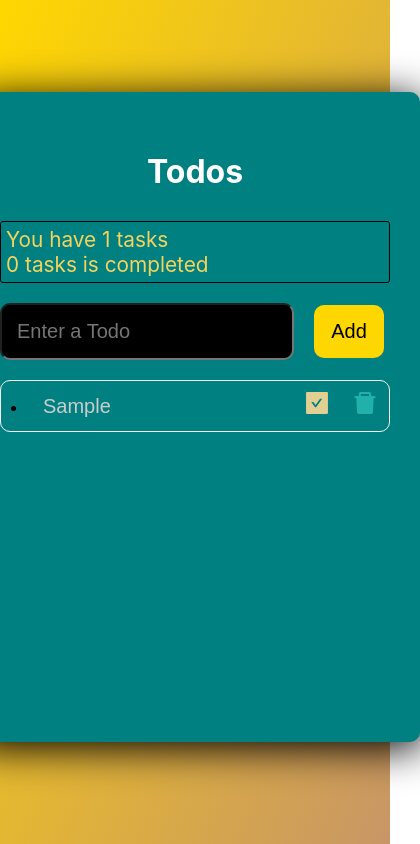
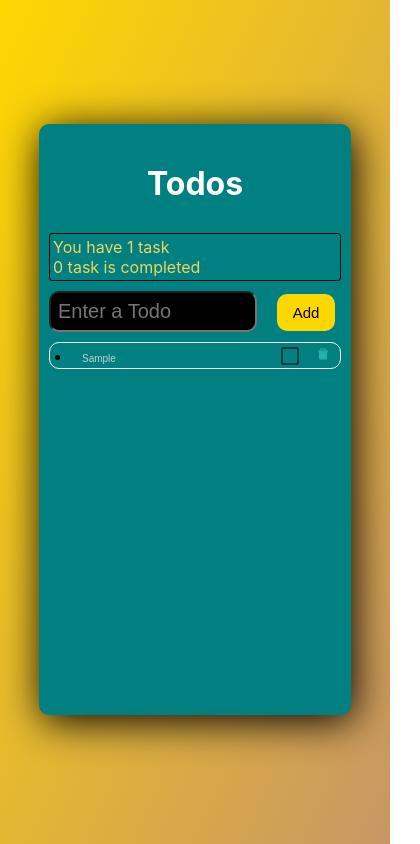
Before and after one commit to mouhamadx92x/todo, a React (Create React App) app: page / in a window 390 px wide. Both pictures are taken after typing "Sample" into the empty fields and a click on the button "Add". Shown: the whole page, 420 px wide, since content can reach past the window. Built offline with nearby package versions, Linux system fonts and the light colour scheme.

Commit message:
adding check box

```diff
--- a/src/Components/App.jsx
+++ b/src/Components/App.jsx
@@ -9,7 +9,11 @@ import TaskCounter from "./TaskCounter";
 function App() {
   const { input, setInput, todos, setTodos } = useContext(todoContext);
   return (
-    <div className="container">
+    <div>
+<h1></h1>
+{/* -------------------------------------------------------------------------------- */}
+
+<div className="container">
       <div className="app-wrapper">
         <div>
           <Header />
@@ -30,6 +34,13 @@ function App() {
         </div>
       </div>
     </div>
+
+{/* ------------------------------------------------------------------------------- */}
+<h1></h1>
+
+
+
+    </div>
   );
 }
 
--- a/src/Components/TaskCounter.jsx
+++ b/src/Components/TaskCounter.jsx
@@ -10,8 +10,8 @@ const TaskCounter = () => {
 
   return (
  <div className='conterWraper'>
-        <p>You have {taskNumber} tasks</p>
-        <p>{isComplete} tasks is completed</p>
+        <p>You have {taskNumber} {taskNumber <= 1 ?"task" :"tasks"}</p>
+        <p>{isComplete} {isComplete <= 1 ?"task is completed " :"tasks are completed"}</p>
         </div>
   )
 }
--- a/src/Components/TodosList.jsx
+++ b/src/Components/TodosList.jsx
@@ -1,8 +1,8 @@
 import { useContext } from "react";
 import { todoContext } from "../Context/context.js";
 import React from "react";
-import { AiFillCheckSquare } from "react-icons/ai";
 import { AiFillDelete } from "react-icons/ai";
+import Checkbox from "@material-ui/core/Checkbox";
 
 const TodosList = () => {
   const {
@@ -41,43 +41,9 @@ const TodosList = () => {
     setTodos(compltedTodo);
   };
 
-  //   const completeHandler = (task) => {
-  //     const compltedTodo = todos.map((todo) => {
-  //       if (task.id === todo.id) {
-  //         return { ...task, isDone: !task.isDone };
-  //       }
-
-  //       return todo;
-  //     });
-  //     setTodos(compltedTodo);
-  //   };
-
-  //   const completeConter = () => {
-  // todos.map((todo)=>{
-  //   if (todo.isDone) {
-  //     setIsComplete(isComplete - 1);
-  //   } else {
-  //     setIsComplete(isComplete + 1);
-  //   }
-  // })
-
-  //   };
-
-  // const completeConter = () => {
-  //   todos.map((todo) => {
-  //     setIsComplete(0);
-
-  //     if (todo.isDone) {
-  //       setIsComplete(isComplete - 1);
-  //     } else {
-  //       setIsComplete(isComplete + 1);
-  //     }
-  //   });
-  // };
-
   return (
-    <div>
-      {todos.map((todo) => (
+    <div className="todos-wrapper">
+      { todos.length > 0 ?  todos.map((todo) => (
         <div className="list-item" key={todo.id}>
           <div>
             <li>
@@ -89,16 +55,14 @@ const TodosList = () => {
               />
             </li>
           </div>
-          <div>
-            <button
-              className="button-complete "
-              onClick={() => {
-                completeHandler(todo);
-                // completeConter();
-              }}
-            >
-              <AiFillCheckSquare />
-            </button>
+          <div className="button-container">
+            <Checkbox
+              checked={todo.isDone}
+              value={todo.isDone}
+              onChange={() => completeHandler(todo)}
+              inputProps={{ "aria-label": "primary checkbox" }}
+              color="primary"
+            />
 
             <button
               className="button-delete "
@@ -108,7 +72,7 @@ const TodosList = () => {
             </button>
           </div>
         </div>
-      ))}
+      )) :<h1 className="alternative">Add todos</h1>}
     </div>
   );
 };
--- a/src/Style/App.css
+++ b/src/Style/App.css
@@ -2,7 +2,11 @@
   margin: 0;
   padding: 0;
 }
-
+.alternative{
+  text-align: center;
+  margin-top:50px;
+  color: #f4d35e;
+}
 
 .container{
   background: linear-gradient(to right bottom, #FFD700, #c89666);
@@ -12,11 +16,14 @@
   justify-content: center;
   align-items: center;
 }
-
+.todos-wrapper{
+  overflow: auto;
+  height: 345px;
+}
 .app-wrapper{
   background-color:teal ;
-  min-height:650px ;
-  min-width: 450px;
+  height:650px ;
+  width: 450px;
   padding: 30px;
   box-sizing: border-box;
   border-radius: 10px;
@@ -24,6 +31,12 @@
   margin-bottom: 10px;
 }
 
+.button-container{
+  display: flex;
+  justify-content: center;
+  align-items: center;
+  padding: 5px;
+}
 .header h1 {
   color: #fff;
   text-align: center;
@@ -73,18 +86,12 @@ font-size: 28px;
 border-radius: 50%;
 margin-left: 10px;
 }
-.button-complete{
-  color: #e2d092;
-  margin-right: 10px;
-}
+
 
 .button-delete{
   color: lightseagreen;
 }
-.button-edit{
-  color: #e2d092;
-margin-right: 10px;
-}
+
 
 .complete{
   text-decoration-style:solid ;
@@ -117,3 +124,49 @@ color: #f4d35e;
 font-size:1.3rem;
 padding: 5px;
 }
+
+
+
+@media (max-width: 550px) {
+.app-wrapper{
+   height: 70vh;
+    width: 80%;
+    padding: 10px;
+    margin-bottom: 5px;
+    overflow: hidden;}
+.task-input{
+      width: 65%;
+      padding: 7px;
+      font-size: 20px;}
+.button-add{
+width: 20%;
+  padding: 10px 10px;
+  font-size: 15px;
+
+}
+.list-item{
+        margin: 10px 0;
+        padding: 5px;
+        max-height: 15px;}
+
+
+.button-complete,
+.button-delete,
+.button-edit{
+font-size: 14px;
+margin-left: 5px;}
+
+
+
+.list{
+  width: 105px;
+  font-size: 10px;
+  padding-left: 5px;
+  margin-right: 7px;}
+
+
+.conterWraper{
+margin:10px 0 ;
+font-size:1rem;
+padding: 3px;}
+}
```
Also changed, not shown: package.json (+7 -0 lines), src/Components/Footer.jsx (added, +11 -0 lines), src/Components/Header.jsx (line endings or trailing spaces), src/Style/ToDo.css (deleted), 1 other file (tests, documents, lock files or other folders).
